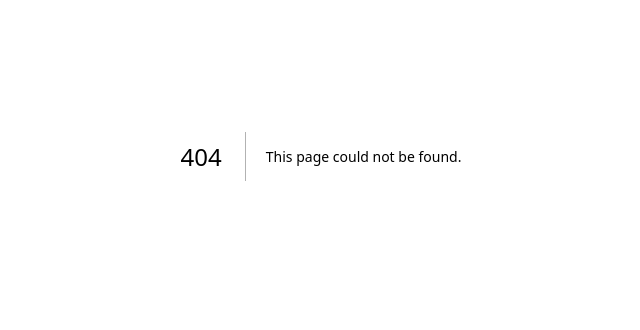
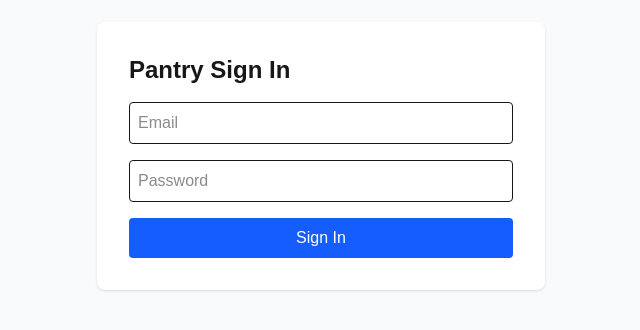
Before and after one commit to Sruth827/smart-pantry, a Next.js app: page /login in a window 1280 px wide. Before the commit this address had no page. Shown: the part 244-574 px from the top of the page, without its empty margins (319-959 px from the left). Built offline with nearby package versions, Linux system fonts and the light colour scheme.

Commit message:
adding auth seed data

```diff
--- a/package.json
+++ b/package.json
@@ -29,6 +29,10 @@
     "eslint-config-next": "16.1.6",
     "prisma": "^7.4.0",
     "tailwindcss": "^4",
+    "ts-node": "^10.9.2",
     "typescript": "^5"
+  },
+  "prisma": {
+    "seed": "ts-node --compiler-options {\"module\":\"CommonJS\"} src/prisma/seed.ts"
   }
 }
--- a/prisma.config.ts
+++ b/prisma.config.ts
@@ -7,6 +7,7 @@ export default defineConfig({
   schema: "./src/prisma/schema.prisma",
   migrations: {
     path: "./src/prisma/migrations",
+    seed: "ts-node --compiler-options {\"module\":\"CommonJS\"} ./src/prisma/seed.ts",
   },
   datasource: {
     url: process.env["DATABASE_URL"],
--- /dev/null
+++ b/src/app/login/page.tsx
@@ -0,0 +1,49 @@
+'use client';
+
+import { signIn } from "next-auth/react";
+import { useState } from "react";
+import { useRouter } from "next/navigation";
+
+export default function LoginPage() {
+    const [email, setEmail] = useState("");
+    const [password, setPassword] = useState("");
+    const router = useRouter();
+
+    const handleSubmit = async (e: React.FormEvent) => {
+        e.preventDefault();
+        const result = await signIn("credentials", {
+            email,
+            password,
+            redirect: false,
+        });
+
+        if (result?.ok) {
+            router.push("/"); // Send them to the dashboard
+        } else {
+            alert("Invalid login credentials");
+        }
+    };
+
+    return (
+        <div className="flex min-h-screen items-center justify-center bg-gray-50">
+            <form onSubmit={handleSubmit} className="w-full max-w-md space-y-4 rounded-lg bg-white p-8 shadow">
+                <h1 className="text-2xl font-bold">Pantry Sign In</h1>
+                <input
+                    type="email"
+                    placeholder="Email"
+                    className="w-full border p-2 rounded"
+                    onChange={(e) => setEmail(e.target.value)}
+                />
+                <input
+                    type="password"
+                    placeholder="Password"
+                    className="w-full border p-2 rounded"
+                    onChange={(e) => setPassword(e.target.value)}
+                />
+                <button type="submit" className="w-full bg-blue-600 text-white p-2 rounded hover:bg-blue-700">
+                    Sign In
+                </button>
+            </form>
+        </div>
+    );
+}
--- /dev/null
+++ b/src/prisma/seed.ts
@@ -0,0 +1,32 @@
+import { PrismaClient } from "../generated/prisma";
+import bcrypt from "bcrypt";
+
+const prisma = new PrismaClient();
+
+async function main() {
+    console.log("Connecting to:", process.env.DATABASE_URL);
+    const passwordHash = await bcrypt.hash("pantry_pass_2026", 10);
+
+    const user = await prisma.user.upsert({
+        where: { email: "sean@test.local" }, // Using a fake email
+        update: {},
+        create: {
+            email: "sean@test.local",
+            fullName: "Sean Ruth",
+            passwordHash: passwordHash,
+            unitPref: "Metric", // Matches your enum default
+        },
+    });
+
+    console.log("✅ Seed successful: Created/Verified user", user.email);
+}
+
+main()
+    .then(async () => {
+        await prisma.$disconnect();
+    })
+    .catch(async (e) => {
+        console.error(e);
+        await prisma.$disconnect();
+        process.exit(1);
+    });
--- /dev/null
+++ b/test-check.ts
@@ -0,0 +1,7 @@
+import { db } from "./src/lib/db";
+
+async function check() {
+    const users = await db.user.findMany();
+    console.log("Users in DB:", users);
+}
+check();
```
Also changed, not shown: 1 other file (tests, documents, lock files or other folders).
